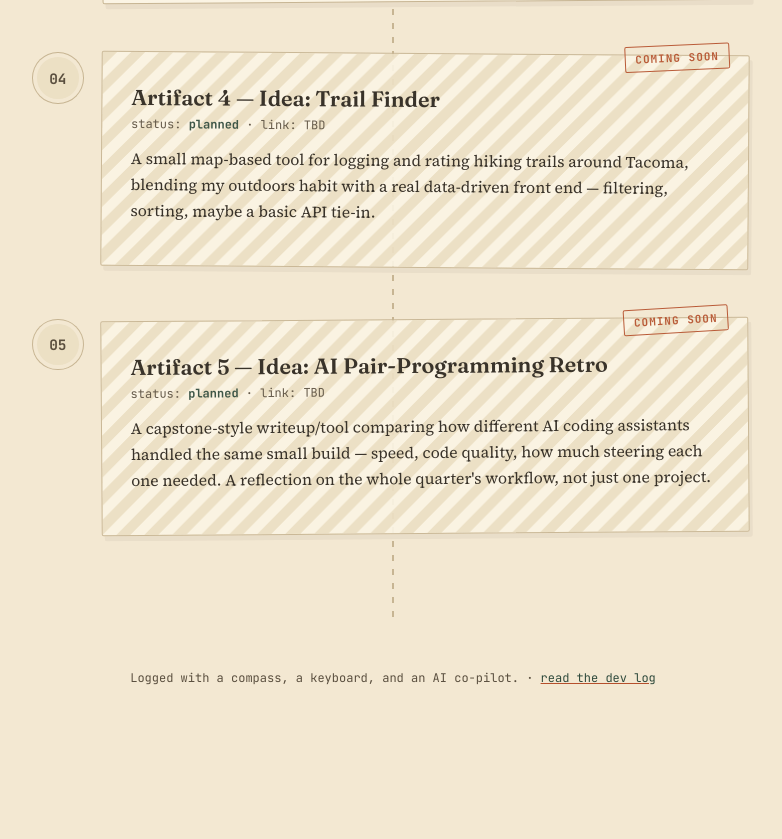
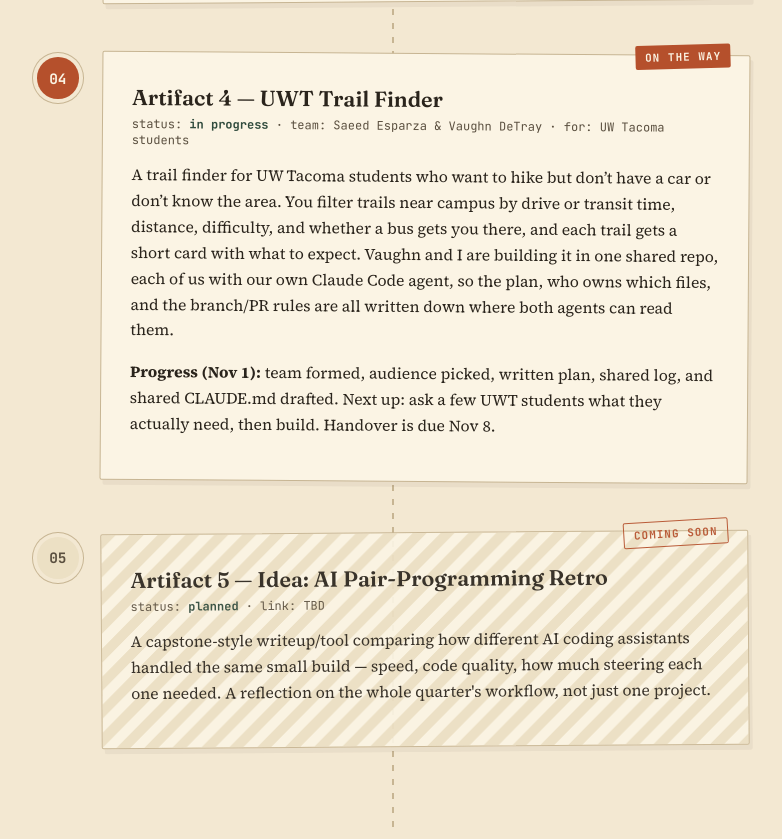
Before and after one commit to saeedesparza/portfolio, a plain HTML site: page index.html in a window 1280 px wide. Shown: the part 1900-2739 px from the top of the page, without its empty margins (247-1029 px from the left). Before the commit the page ends 2654 px from the top, so only its background shows below. Drawn offline with Linux system fonts and the light colour scheme.

Commit message:
Artifact 4: mark UWT Trail Finder in progress for checkpoint
Co-Authored-By: Claude Opus 5.5 <noreply@anthropic.com>

```diff
--- a/index.html
+++ b/index.html
@@ -97,16 +97,24 @@
     </div>
   </section>
 
-  <section class="card card--planned" id="artifact-4">
+  <section class="card card--progress" id="artifact-4">
     <div class="card-marker">04</div>
     <div class="card-body">
-      <span class="stamp stamp--planned">COMING&nbsp;SOON</span>
-      <h2 class="card-title">Artifact 4 &mdash; Idea: Trail Finder</h2>
-      <p class="card-meta">status: <strong>planned</strong> &middot; link: TBD</p>
+      <span class="stamp stamp--progress">ON&nbsp;THE&nbsp;WAY</span>
+      <h2 class="card-title">Artifact 4 &mdash; UWT Trail Finder</h2>
+      <p class="card-meta">status: <strong>in progress</strong> &middot; team: Saeed Esparza &amp; Vaughn DeTray &middot; for: UW Tacoma students</p>
       <p class="card-text">
-        A small map-based tool for logging and rating hiking trails around Tacoma, blending
-        my outdoors habit with a real data-driven front end &mdash; filtering, sorting, maybe
-        a basic API tie-in.
+        A trail finder for UW Tacoma students who want to hike but don&rsquo;t have a car
+        or don&rsquo;t know the area. You filter trails near campus by drive or transit time,
+        distance, difficulty, and whether a bus gets you there, and each trail gets a short
+        card with what to expect. Vaughn and I are building it in one shared repo, each of us
+        with our own Claude Code agent, so the plan, who owns which files, and the
+        branch/PR rules are all written down where both agents can read them.
+      </p>
+      <p class="card-text">
+        <strong>Progress (Nov 1):</strong> team formed, audience picked, written plan, shared
+        log, and shared CLAUDE.md drafted. Next up: ask a few UWT students what they actually
+        need, then build. Handover is due Nov 8.
       </p>
     </div>
   </section>
--- a/styles.css
+++ b/styles.css
@@ -219,6 +219,17 @@ a:hover { color: var(--rust); }
   transform: rotate(-3deg);
 }
 
+.card--progress .card-marker {
+  background: var(--rust);
+  color: var(--cream-card);
+}
+
+.stamp--progress {
+  background: var(--rust);
+  color: var(--cream-card);
+  transform: rotate(-2deg);
+}
+
 .card-title {
   font-family: var(--display);
   font-weight: 600;
```
Also changed, not shown: 1 other file.
